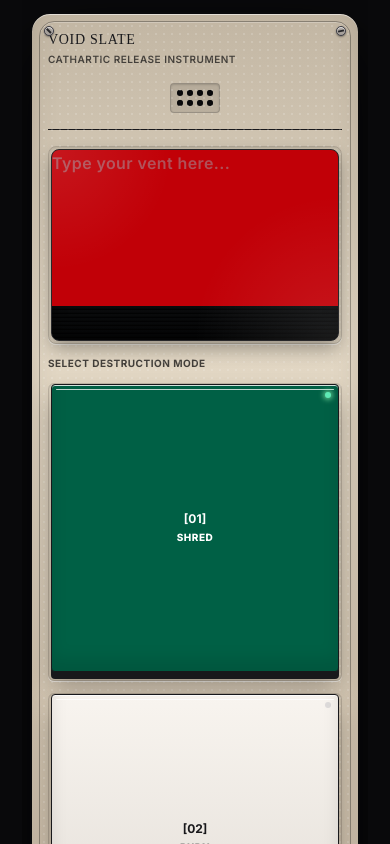
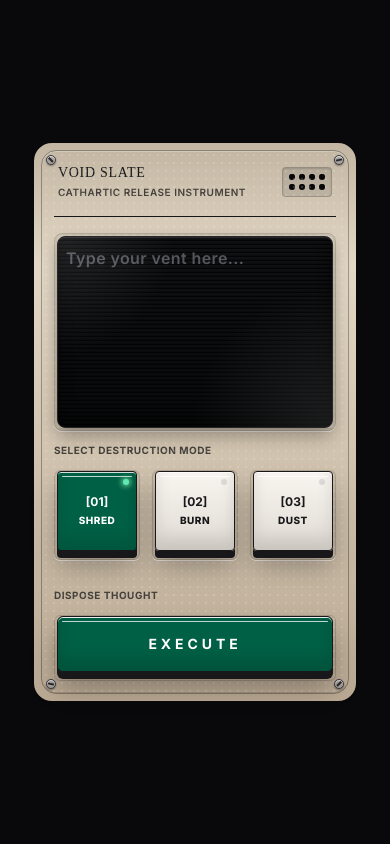
Before and after one commit to niteshrajpurohitt/voidslate, a React (Vite) app: page / in a window 390 px wide. Shown: the top 844 px of the page. Built offline with nearby package versions, Linux system fonts and the light colour scheme; a web font is replaced by a local one.

Commit message:
make display pop and make the whole thing looks good on mobile screen

```diff
--- a/index.html
+++ b/index.html
@@ -4,7 +4,7 @@
     <meta charset="UTF-8" />
     <link rel="icon" type="image/svg+xml" href="/favicon.svg" />
     <meta name="viewport" content="width=device-width, initial-scale=1.0" />
-    <title>VENT & SHRED // VS-01 Hardware Model</title>
+    <title>VOidSlate</title>
     <!-- Google Fonts: Inter -->
    <link rel="preconnect" href="https://fonts.googleapis.com">
 <link rel="preconnect" href="https://fonts.gstatic.com" crossorigin>
--- a/src/App.tsx
+++ b/src/App.tsx
@@ -1,4 +1,5 @@
 import { useState, useCallback } from "react";
+import { motion } from "framer-motion";
 import { Header } from "./components/Header";
 import { DisplayScreen, type ShredMode } from "./components/DisplayScreen";
 import { Controls } from "./components/Controls";
@@ -9,6 +10,7 @@ export function App() {
   const [text, setText] = useState<string>("");
   const [activeMode, setActiveMode] = useState<ShredMode>("SHRED");
   const [isProcessing, setIsProcessing] = useState<boolean>(false);
+  const [isScreenSettled, setIsScreenSettled] = useState<boolean>(false);
 
   const {
     playKeyClick,
@@ -18,14 +20,20 @@ export function App() {
     playDustSound,
   } = useWebAudio();
 
-  // Execute destruction sequence
+  // Execute destruction sequence - launches card first
   const handleExecute = useCallback(() => {
     if (!text.trim() || isProcessing) return;
 
     setIsProcessing(true);
+    setIsScreenSettled(false);
     playSpringTension();
+  }, [text, isProcessing, playSpringTension]);
 
-    // Trigger mode-specific audio engine
+  // Trigger mode-specific audio engine & text destruction AFTER card locks in foreground
+  const handleScreenLaunchSettled = useCallback(() => {
+    if (!isProcessing) return;
+    setIsScreenSettled(true);
+
     if (activeMode === "SHRED") {
       playShredSound(2200);
     } else if (activeMode === "BURN") {
@@ -34,10 +42,8 @@ export function App() {
       playDustSound(2000);
     }
   }, [
-    text,
     isProcessing,
     activeMode,
-    playSpringTension,
     playShredSound,
     playBurnSound,
     playDustSound,
@@ -47,24 +53,33 @@ export function App() {
   const handleAnimationComplete = useCallback(() => {
     setText("");
     setIsProcessing(false);
+    setIsScreenSettled(false);
   }, []);
 
   return (
-    <div className="min-h-screen w-full overflow-x-hidden flex items-center justify-center px-2 py-3 sm:px-4 sm:py-8  select-none">
-      {/* Main Tabletop Chassis Frame */}
-      <div className="relative w-full max-w-[42rem] min-w-0 flex-none overflow-hidden box-border rounded-[1.25rem] border-2 border-zinc-950 bg-[linear-gradient(180deg,#c2b6a3_0%,#e3d8c5_22%,#baa993_100%)] p-4 shadow-[0_30px_70px_rgba(0,0,0,0.72),0_8px_0_rgba(20,20,20,0.95),inset_0_1px_0_rgba(255,255,255,0.56),inset_0_-18px_24px_rgba(78,68,54,0.18)] sm:p-6 md:p-8">
+    <div className="relative min-h-screen w-full overflow-hidden flex items-center justify-center px-2 py-3 sm:px-4 sm:py-8 select-none [perspective:1400px]">
+      {/* Tabletop Chassis Frame */}
+      <motion.div
+        className="relative w-full max-w-[42rem] min-w-0 flex-none box-border rounded-[1.25rem] border-2 border-zinc-950 bg-[linear-gradient(180deg,#c2b6a3_0%,#e3d8c5_22%,#baa993_100%)] p-5 sm:p-6 md:p-8"
+        animate={{
+          scale: isProcessing ? 0.90 : 1,
+        }}
+        transition={{
+          duration: 0.3,
+          ease: [0.16, 1, 0.3, 1],
+        }}
+      >
         <div className="pointer-events-none absolute inset-[0.45rem] rounded-[0.95rem] border border-black/30 shadow-[inset_0_1px_0_rgba(255,255,255,0.24),inset_0_-1px_0_rgba(0,0,0,0.14)]" />
 
         <div
           className="pointer-events-none absolute inset-[0.50rem] rounded-[0.90rem] opacity-[0.16]"
-          style={
-            {
+          style={{
             backgroundImage:
               "radial-gradient(rgba(255,255,255,1) 1px, transparent 0.6px)",
             backgroundSize: "8px 8px",
-            }
-          }
+          }}
         />
+
         {/* Screw / Fastener Accents on Chassis Corners */}
         <div className="pointer-events-none absolute top-3 left-3 w-2.5 h-2.5 rounded-full bg-stone-400 border border-zinc-700 flex items-center justify-center shadow-[inset_0_1px_1px_rgba(255,255,255,0.8),0_1px_2px_rgba(0,0,0,0.4)]">
           <div className="w-1.5 h-[1.5px] bg-zinc-800 rotate-45" />
@@ -81,20 +96,43 @@ export function App() {
         <div className="pointer-events-none absolute bottom-3 right-3 w-2.5 h-2.5 rounded-full bg-stone-400 border border-zinc-700 flex items-center justify-center shadow-[inset_0_1px_1px_rgba(255,255,255,0.8),0_1px_2px_rgba(0,0,0,0.4)]">
           <div className="w-1.5 h-[1.5px] bg-zinc-800 -rotate-45" />
         </div>
+
         {/* 1. Header Component */}
         <Header />
 
-       {/* Clean Milled Display Frame */}
-<div className="rounded-lg border border-black/15 shadow-[inset_0_1px_2px_rgba(0,0,0,0.1),0_1px_0_rgba(255,255,255,0.6)] p-0.5">
+        {/* Clean Milled Display Frame (Slot holding the Card Display) */}
+        <div className="relative rounded-lg border border-black/15 shadow-[inset_0_1px_2px_rgba(0,0,0,0.1),0_1px_0_rgba(255,255,255,0.6)] p-0.5">
+          {/* Floating Screen Card (Large crisp pop forward into foreground) */}
+          <motion.div
+            className="w-full relative z-40"
+            animate={{
+              scale: isProcessing ? 1.1 : 1,
+              y: isProcessing ? -20 : 0,
+              boxShadow: isProcessing
+                ? "0 45px 110px -10px rgba(0, 0, 0, 0.85), 0 0 45px rgba(0,0,0,0.5)"
+                : "0 1px 2px rgba(0,0,0,0.1)",
+            }}
+            transition={{
+              duration: 0.45,
+              ease: [0.16, 1, 0.3, 1],
+            }}
+            onAnimationComplete={() => {
+              if (isProcessing && !isScreenSettled) {
+                handleScreenLaunchSettled();
+              }
+            }}
+          >
             <DisplayScreen
               text={text}
               setText={setText}
               isProcessing={isProcessing}
+              isScreenSettled={isScreenSettled}
               activeMode={activeMode}
               maxChars={500}
               onAnimationComplete={handleAnimationComplete}
               onKeypressSound={playKeyClick}
             />
+          </motion.div>
         </div>
 
         {/* 3. Controls Component */}
@@ -107,8 +145,7 @@ export function App() {
           onModeClickSound={playKeyClick}
           onActionClickSound={playSpringTension}
         />
-
-      </div>
+      </motion.div>
     </div>
   );
 }
--- a/src/components/Controls.tsx
+++ b/src/components/Controls.tsx
@@ -62,23 +62,21 @@ export const Controls: React.FC<ControlsProps> = ({
           <span className="text-[10px] tracking-wider text-stone-700 font-bold uppercase">
             SELECT DESTRUCTION MODE
           </span>
-          <div className="flex min-w-0 flex-wrap items-end gap-3 sm:flex-nowrap sm:gap-4">
+          <div className="flex min-w-0 flex-row items-center justify-start gap-3 sm:gap-4">
             {modes.map((mode) => {
               const isActive = activeMode === mode.id;
               return (
                 <div
                   key={mode.id}
-            className="w-full sm:w-auto rounded-md border border-black/15 shadow-[inset_0_1px_2px_rgba(0,0,0,0.1),0_1px_0_rgba(255,255,255,0.6)] pb-2 px-0.5"
+                  className="rounded-md border border-black/15 shadow-[inset_0_1px_2px_rgba(0,0,0,0.1),0_1px_0_rgba(255,255,255,0.6)] pb-2 px-0.5"
                 >
                   <motion.button
-
-
                     type="button"
                     whileTap={{ y: 3 }}
                     transition={{ type: "spring", stiffness: 400, damping: 15 }}
                     disabled={isProcessing}
                     onClick={() => handleModeChange(mode.id)}
-                  className={`relative w-full overflow-hidden rounded border border-zinc-900  font-bold cursor-pointer select-none transition-all duration-150 shadow-[0_7px_0_var(--color-zinc-900),0_16px_26px_rgba(0,0,0,0.28),inset_0_1px_0_rgba(255,255,255,0.82),inset_0_-12px_16px_rgba(0,0,0,0.1)] active:translate-y-1 active:shadow-[0_2px_0_var(--color-zinc-900),0_6px_12px_rgba(0,0,0,0.18),inset_0_1px_0_rgba(255,255,255,0.65)] px-3 py-3 flex aspect-square flex-col items-center justify-center gap-1 text-xs min-w-21 sm:w-24 sm:min-w-24 sm:flex-none ${
+                    className={`relative overflow-hidden rounded border border-zinc-900 font-bold cursor-pointer select-none transition-all duration-150 shadow-[0_7px_0_var(--color-zinc-900),0_16px_26px_rgba(0,0,0,0.28),inset_0_1px_0_rgba(255,255,255,0.82),inset_0_-12px_16px_rgba(0,0,0,0.1)] active:translate-y-1 active:shadow-[0_2px_0_var(--color-zinc-900),0_6px_12px_rgba(0,0,0,0.18),inset_0_1px_0_rgba(255,255,255,0.65)] px-3 py-3 flex aspect-square w-20 min-w-20 sm:w-24 sm:min-w-24 flex-col items-center justify-center gap-1 text-xs flex-none ${
                       isActive
                         ? "bg-emerald-800 text-white"
                         : "bg-[linear-gradient(180deg,#f8f4ef_0%,#e0dbd4_100%)] text-zinc-900"
@@ -103,7 +101,6 @@ export const Controls: React.FC<ControlsProps> = ({
                 </div>
               );
             })}
-
           </div>
         </div>
       </div>
--- a/src/components/DisplayScreen.tsx
+++ b/src/components/DisplayScreen.tsx
@@ -7,6 +7,7 @@ interface DisplayScreenProps {
   text: string;
   setText: (val: string) => void;
   isProcessing: boolean;
+  isScreenSettled?: boolean;
   activeMode: ShredMode;
   maxChars?: number;
   onAnimationComplete: () => void;
@@ -53,6 +54,7 @@ export const DisplayScreen: React.FC<DisplayScreenProps> = ({
   text,
   setText,
   isProcessing,
+  isScreenSettled = true,
   activeMode,
   maxChars = 500,
   onAnimationComplete,
@@ -68,62 +70,54 @@ export const DisplayScreen: React.FC<DisplayScreenProps> = ({
     const val = e.target.value;
     if (val.length <= maxChars) {
       setText(val);
-      if (onKeypressSound) {
-        onKeypressSound();
-      }
+      onKeypressSound?.();
     }
   };
 
-  // Helper to wrap text for canvas rendering matching textarea
+  // Render original formatted text to offscreen canvas
   const renderTextToCanvasCtx = useCallback(
-    (
-      ctx: CanvasRenderingContext2D,
-      content: string,
-      width: number,
-      height: number,
-    ) => {
-      ctx.clearRect(0, 0, width, height);
-      ctx.font = '600 18px "Inter", sans-serif';
-      ctx.fillStyle = "rgb(250, 250, 249)";
-      ctx.textBaseline = "top";
+    (targetCtx: CanvasRenderingContext2D, width: number) => {
+      targetCtx.clearRect(0, 0, width, targetCtx.canvas.height);
+      targetCtx.fillStyle = "#fffbeb";
+      targetCtx.font = "600 18px sans-serif";
+      targetCtx.textBaseline = "top";
 
       const padding = 24;
       const maxWidth = width - padding * 2;
       const lineHeight = 28;
 
-      // Simple word wrapping
-      const paragraphs = content.split("\n");
+      const paragraphs = text.split("\n");
       let currentY = padding;
 
       for (const paragraph of paragraphs) {
         const words = paragraph.split(" ");
         let currentLine = "";
 
-        for (let i = 0; i < words.length; i++) {
-          const testLine = currentLine
-            ? `${currentLine} ${words[i]}`
-            : words[i];
-          const metrics = ctx.measureText(testLine);
-          if (metrics.width > maxWidth && i > 0) {
-            ctx.fillText(currentLine, padding, currentY);
-            currentLine = words[i];
+        for (const word of words) {
+          const testLine = currentLine ? `${currentLine} ${word}` : word;
+          const metrics = targetCtx.measureText(testLine);
+
+          if (metrics.width > maxWidth && currentLine !== "") {
+            targetCtx.fillText(currentLine, padding, currentY);
+            currentLine = word;
             currentY += lineHeight;
           } else {
             currentLine = testLine;
           }
         }
-        ctx.fillText(currentLine, padding, currentY);
+        targetCtx.fillText(currentLine, padding, currentY);
         currentY += lineHeight;
       }
     },
-    [],
+    [text],
   );
 
-  // Main Canvas Animation Trigger
+  // Trigger canvas particle destruction sequence when processing & card has launched
   useEffect(() => {
-    if (!isProcessing || !canvasRef.current) return;
+    if (!isProcessing || !isScreenSettled || !text.trim()) return;
 
     const canvas = canvasRef.current;
+    if (!canvas) return;
     const ctx = canvas.getContext("2d");
     if (!ctx) return;
 
@@ -139,7 +133,7 @@ export const DisplayScreen: React.FC<DisplayScreenProps> = ({
     const bufferCtx = bufferCanvas.getContext("2d");
     if (!bufferCtx) return;
 
-    renderTextToCanvasCtx(bufferCtx, text, canvas.width, canvas.height);
+    renderTextToCanvasCtx(bufferCtx, canvas.width);
 
     let startTime: number | null = null;
 
@@ -380,6 +374,7 @@ export const DisplayScreen: React.FC<DisplayScreenProps> = ({
     };
   }, [
     isProcessing,
+    isScreenSettled,
     activeMode,
     text,
     renderTextToCanvasCtx,
@@ -410,10 +405,10 @@ export const DisplayScreen: React.FC<DisplayScreenProps> = ({
         placeholder="Type your vent here..."
         initial={false}
         animate={{
-          opacity: isProcessing ? 0 : 1,
+          opacity: isProcessing && isScreenSettled ? 0 : 1,
         }}
         transition={{ duration: 0.15, ease: "easeOut" }}
-        className={`w-full min-w-0 h-full bg-red-700 text-amber-50 text-base sm:p-6 sm:text-lg md:text-xl font-semibold tracking-wide leading-relaxed resize-none outline-none border-none caret-stone-50 placeholder-zinc-400/50 relative z-0 [scrollbar-width:none] [-ms-overflow-style:none] [&::-webkit-scrollbar]:hidden  ${
+        className={`w-full min-w-0 h-full p-2 text-amber-50 text-base sm:p-6 sm:text-lg md:text-xl font-semibold tracking-wide leading-relaxed resize-none outline-none border-none caret-stone-50 placeholder-zinc-400/50 relative z-0 [scrollbar-width:none] [-ms-overflow-style:none] [&::-webkit-scrollbar]:hidden  ${
           isProcessing ? "pointer-events-none" : ""
         }`}
         rows={6}
--- a/src/components/Header.tsx
+++ b/src/components/Header.tsx
@@ -2,7 +2,7 @@ import React from "react";
 
 export const Header: React.FC = () => {
   return (
-    <header className="flex flex-col gap-4 pb-4 mb-4 border-b border-zinc-900 select-none sm:flex-row sm:items-center sm:justify-between">
+    <header className="flex flex-row items-center justify-between pb-4 mb-4 border-b border-zinc-900 select-none px-1">
       {/* Title & Hardware Branding */}
       <div className="flex items-center gap-3">
         <div>
@@ -17,7 +17,7 @@ export const Header: React.FC = () => {
         </div>
       </div>
       {/* Right Side: Clean Speaker Grille */}
-      <div className="flex items-center justify-start sm:justify-end self-center">
+      <div className="flex items-center justify-end self-center">
         <div className="grid grid-cols-4 gap-1 p-1.5 rounded bg-zinc-900/10 border border-zinc-900/20 shadow-[inset_0_1px_2px_rgba(0,0,0,0.15)]">
           {Array.from({ length: 8 }).map((_, i) => (
             <div
@@ -25,16 +25,6 @@ export const Header: React.FC = () => {
               className="w-1.5 h-1.5 rounded-full bg-zinc-950 shadow-[inset_0_0.5px_1px_rgba(0,0,0,0.9)]"
             />
           ))}
-
-             {/* <div className="flex items-center justify-start sm:justify-end">
-
-        <div className="flex h-8 items-center rounded border border-zinc-900 bg-[linear-gradient(180deg,#f8f4ef_0%,#e1dbd3_100%)] px-2 py-1 text-[11px] text-zinc-900 font-bold shadow-[0_3px_0_var(--color-zinc-900),inset_0_1px_0_rgba(255,255,255,0.85),inset_0_-6px_10px_rgba(0,0,0,0.08)]">
-          <span className="inline-flex justify-end font-semibold text-emerald-800 tabular-nums">
-            [{formattedCount} / {formattedMax}]
-          </span>
-        </div>
-      </div> */}
-
         </div>
       </div>
     </header>
```
Lines whose indentation alone changed are shown as unchanged.
